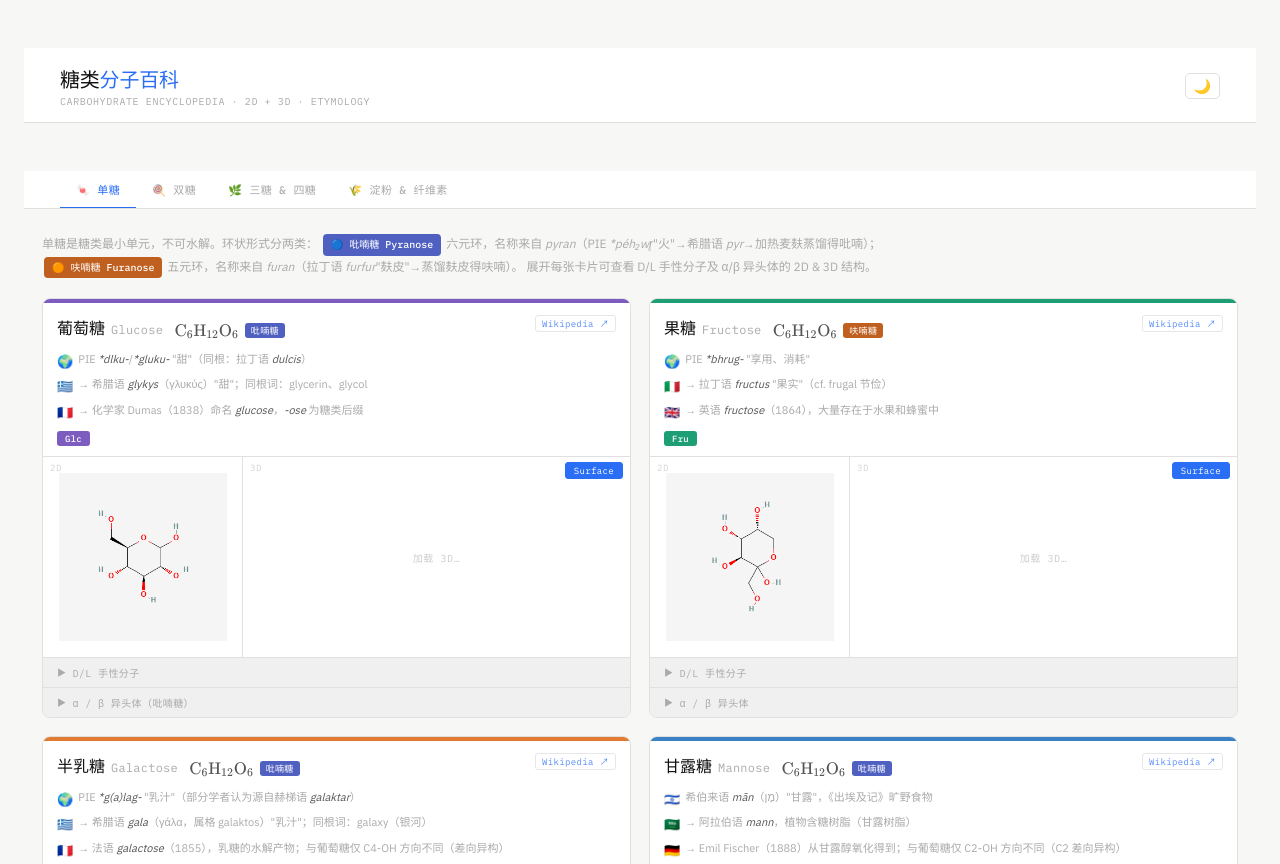
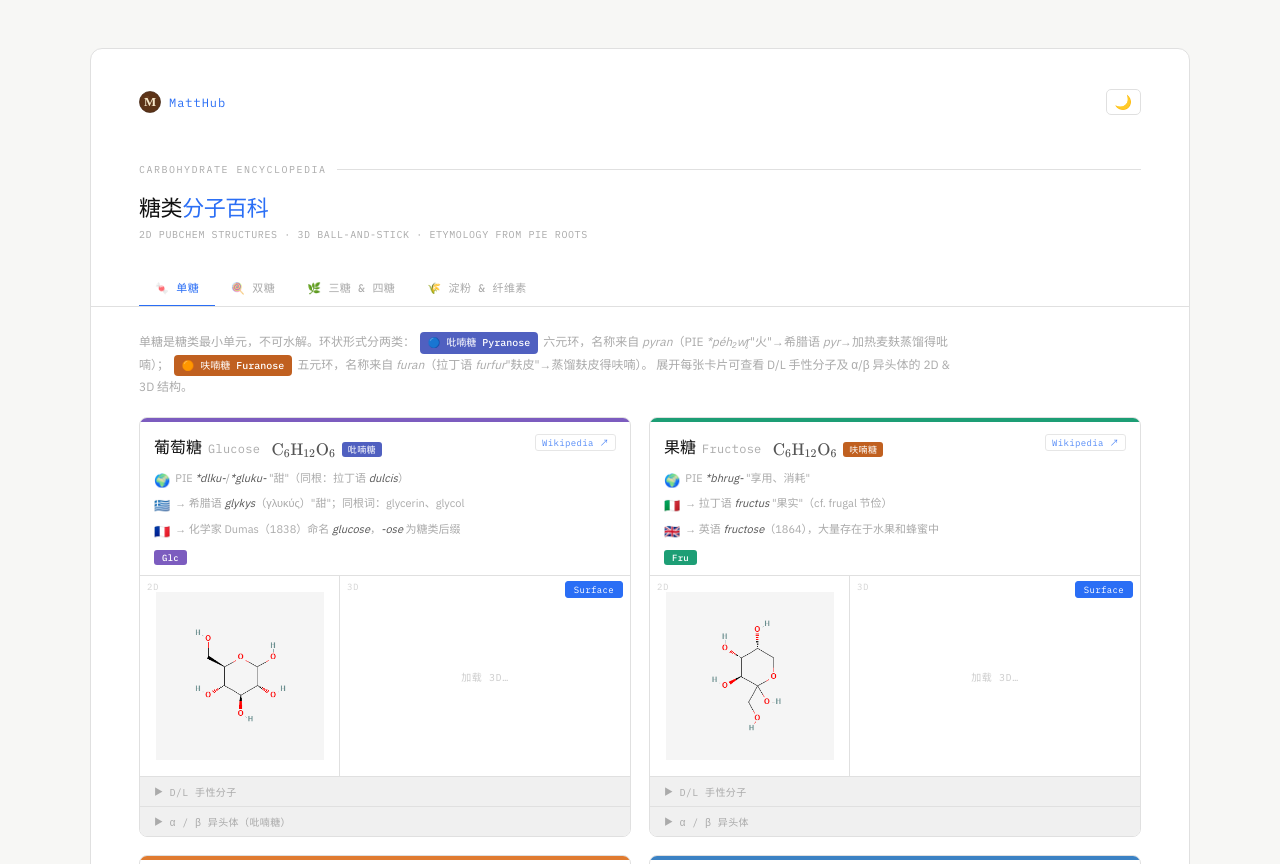
Before and after one commit to Matt-V50/Matt-Hub, a website: page pages/sugars.html in a window 1280 px wide. Shown: the top 864 px of the page. Drawn offline with nearby package versions, Linux system fonts and the light colour scheme; a script that the page names is missing; files whose address does not match are found by name.

Commit message:
update sugar

```diff
--- a/pages/sugars.html
+++ b/pages/sugars.html
@@ -23,39 +23,13 @@
 /* Body override: shared.css sets padding/font; we add grid-level max-width */
 body { font-family: 'IBM Plex Sans', sans-serif; }
 
-/* Header layout for this page */
-header {
-  display: flex;
-  align-items: center;
-  justify-content: space-between;
-  gap: 16px;
-  background: var(--surface);
-  border-bottom: 1px solid var(--border);
-  padding: 16px 36px 14px;
-}
-.header-left { display: flex; flex-direction: column; gap: 2px; }
-.header-title {
-  font-size: 20px;
-  font-weight: 500;
-  color: var(--text-hi);
-  font-family: 'IBM Plex Sans', sans-serif;
-  letter-spacing: -.01em;
-}
-.header-title span { color: var(--accent); }
-.header-sub {
-  font-family: 'IBM Plex Mono', monospace;
-  font-size: 10px;
-  color: var(--text-dim);
-  letter-spacing: .06em;
-}
-
 /* Tabs */
 .tabs {
   display: flex;
   border-bottom: 1px solid var(--border);
-  background: var(--surface);
-  padding: 0 36px;
   overflow-x: auto;
+  margin: 0 -48px 24px;
+  padding: 0 48px;
 }
 .tab {
   font-family: 'IBM Plex Mono', monospace;
@@ -76,7 +50,7 @@ header {
 .tab:hover:not(.active) { color: var(--text-hi); }
 
 /* Panel */
-.panel { display: none; max-width: 1280px; margin: 0 auto; padding: 24px 18px; }
+.panel { display: none; }
 .panel.active { display: block; }
 .sec-intro {
   font-size: 12px;
@@ -84,7 +58,7 @@ header {
   font-family: 'IBM Plex Sans', sans-serif;
   margin-bottom: 20px;
   line-height: 1.75;
-  max-width: 920px;
+  max-width: 820px;
 }
 .ring-pill {
   display: inline-block;
@@ -257,13 +231,22 @@ header {
 </head>
 <body>
 <script src="../assets/js/theme.js"></script>
+<div class="container">
 <header>
-  <div class="header-left">
-    <div class="header-title">糖类<span>分子百科</span></div>
-    <div class="header-sub">CARBOHYDRATE ENCYCLOPEDIA · 2D + 3D · ETYMOLOGY</div>
-  </div>
-  <button id="theme-toggle" onclick="toggleTheme()"></button>
+  <a class="back site-title" href="../index.html">
+    <img src="../assets/img/favicon.svg" alt="MattHub"/>
+    <span>MattHub</span>
+  </a>
+  <button id="theme-toggle" aria-label="Toggle theme" onclick="toggleTheme()"></button>
 </header>
+
+<div class="section-label">Carbohydrate Encyclopedia</div>
+<h1 style="font-family:'IBM Plex Sans',sans-serif;font-size:22px;font-weight:500;color:var(--text-hi);letter-spacing:-.02em;margin-bottom:6px;">
+  糖类<span style="color:var(--accent)">分子百科</span>
+</h1>
+<p style="font-family:'IBM Plex Mono',monospace;font-size:10px;color:var(--text-dim);letter-spacing:.06em;margin-bottom:28px;">
+  2D PUBCHEM STRUCTURES · 3D BALL-AND-STICK · ETYMOLOGY FROM PIE ROOTS
+</p>
 <div class="tabs">
   <button class="tab active" onclick="showTab(0)">🍬 单糖</button>
   <button class="tab" onclick="showTab(1)">🍭 双糖</button>
@@ -289,6 +272,8 @@ header {
   <p class="sec-intro">多糖由数百至数万个葡萄糖单元构成。α-糖苷键（淀粉、糖原）人体可消化；β-糖苷键（纤维素）不可消化。3D 以对应寡糖片段示意。</p>
   <div class="sugar-grid" id="grid-poly"></div>
 </div>
+
+</div><!-- /.container -->
 
 <script src="https://cdnjs.cloudflare.com/ajax/libs/3Dmol/2.1.0/3Dmol-min.js"></script>
 <script>
@@ -328,7 +313,7 @@ const CID_SLUG = {
   // oligo
   65533:'raffinose', 442813:'gentianose', 441374:'stachyose', 439586:'maltotriose',
 };
-const LOCAL_BASE = 'assets/img/molecules';
+const LOCAL_BASE = '../assets/img/molecules';
 const url2d = (cid, slugOverride) => {
   const slug = slugOverride || CID_SLUG[cid];
   if (slug) return `${LOCAL_BASE}/${slug}_2d.png`;
```
